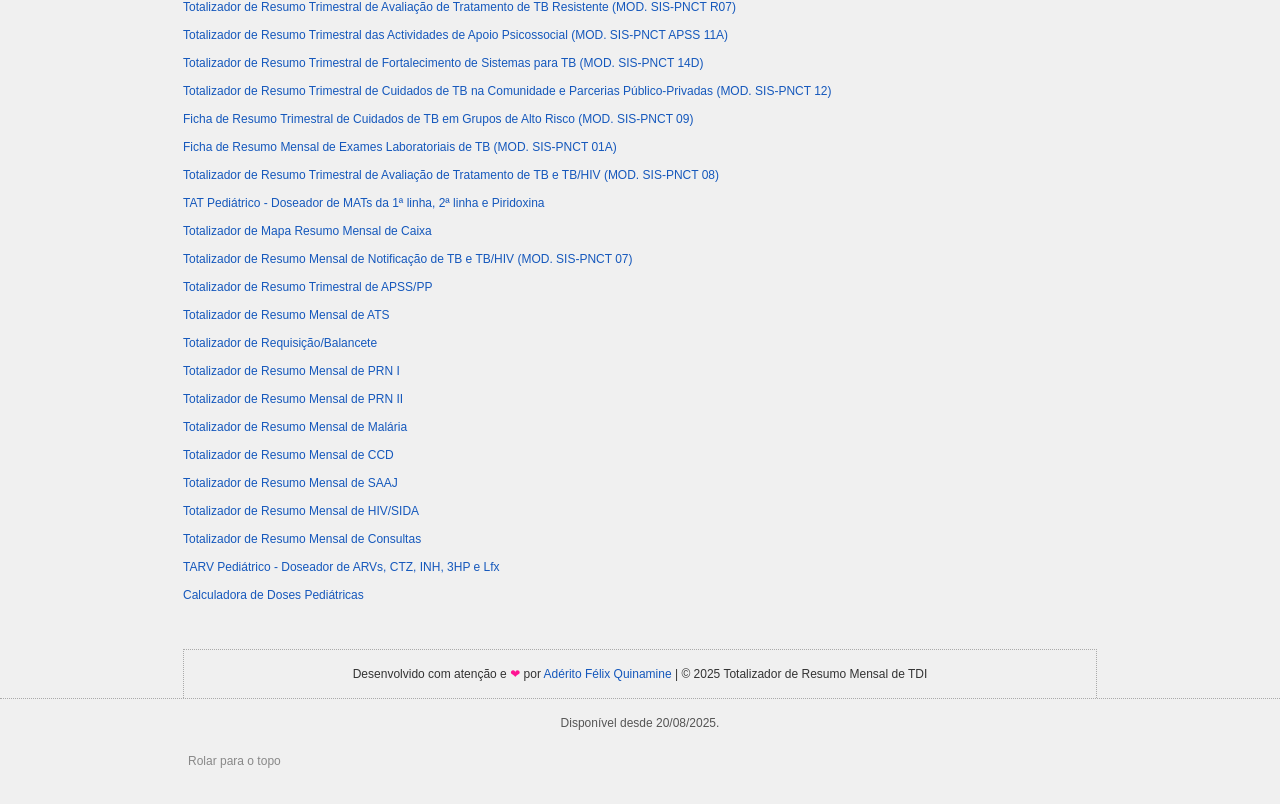
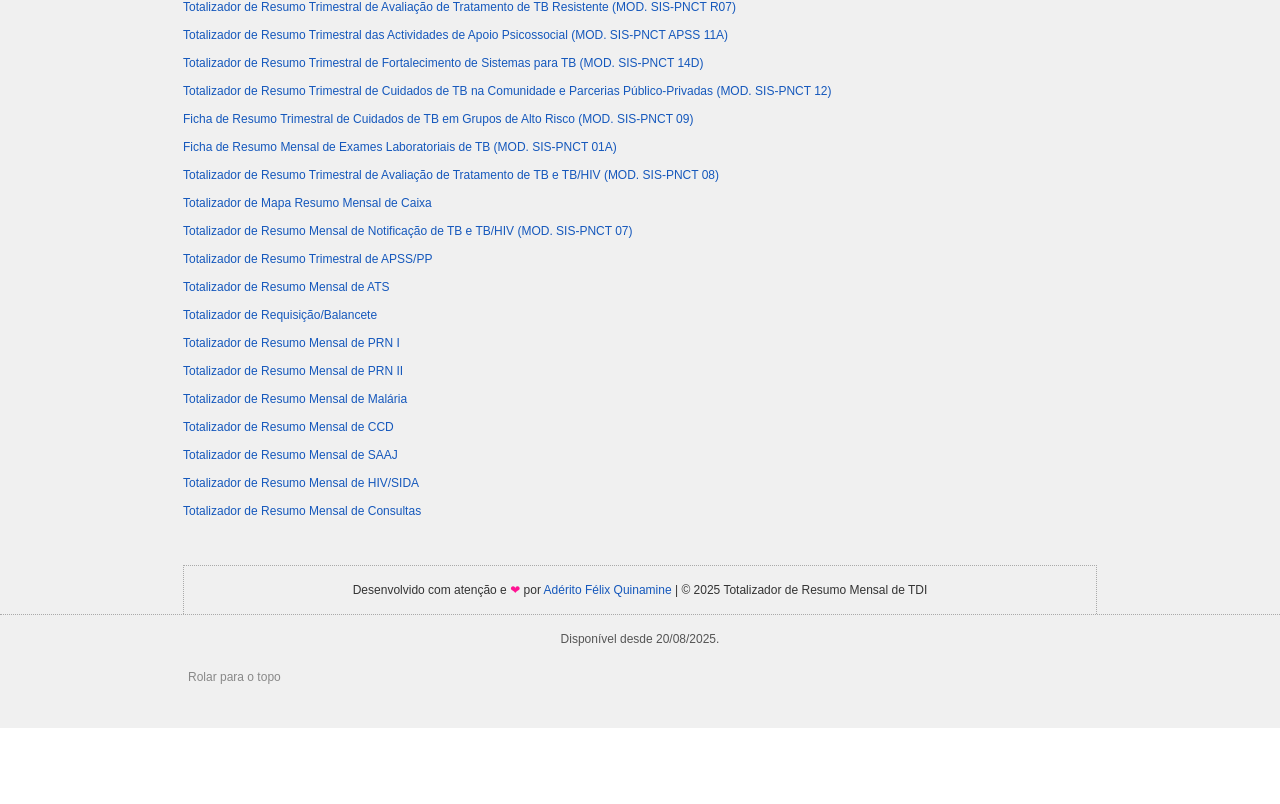
Before and after one commit to Quinamine/totalizador-de-resumo-mensal-de-tdi, a plain HTML site: page index.html in a window 1280 px wide. Shown: the part 1209-2013 px from the top of the page. After the commit the page ends 1937 px from the top, so only its background shows below. Drawn offline with Linux system fonts and the light colour scheme; a script that the page names is missing.

Commit message:
HTML: Omiti os links de acesso aos doseadores de fármacos por esses necessitarem de regulamentação da ANARME e/ou MISAU.

```diff
--- a/index.html
+++ b/index.html
@@ -371,7 +371,7 @@
                 <figure>
                     <img alt="Totalizador de Resumo Mensal de TDI" src=imagens/totalizador-de-resumo-mensal-de-tdi.png class="artigo__img artigo__img--center">
                 </figure>
-                <p>O <strong>Totalizador de Resumo Mensal de <abbr title="Tratamento de Desnutrição no Internamento">TDI</abbr></strong> é um serviço online gratuito que auxilia na elaboração do resumo mensal de Tratamento de Desnutrição no Internamento (TDI) por meio do cálculo automático dos totais com base nos dados inseridos pelo usuário. Foi desenvolvido de acordo com o modelo da ficha de resumo mensal de TDI actualmente vigente no Serviço Nacional de Saúde em Moçambique.</p>
+                <p>O <strong>Totalizador de Resumo Mensal de <abbr title="Tratamento de Desnutrição no Internamento">TDI</abbr></strong> é um serviço online gratuito, que auxilia na elaboração do resumo mensal de Tratamento de Desnutrição no Internamento (TDI) por meio do cálculo automático dos totais com base nos dados inseridos pelo usuário. Foi desenvolvido de acordo com o modelo da ficha de resumo mensal de TDI actualmente vigente no Serviço Nacional de Saúde em Moçambique.</p>
                 <h3 class="artigo__titulo artigo__titulo--nivel-2">Objectivos</h3>
                 <ul class="artigo__lista artigo__lista--ul">
                     <li>Auxiliar os profissionais de saúde na totalização do resumo mensal de TDI com exatidão e prontidão;</li>
@@ -480,7 +480,7 @@
                         <li><a href=https://quinamine.github.io/ficha-de-resumo-trimestral-de-cuidados-de-tb-em-grupos-de-alto-risco/index.html class="footer__nav__link">Ficha de Resumo Trimestral de Cuidados de TB em Grupos de Alto Risco (MOD. SIS-PNCT 09)</a></li>
                         <li><a href=https://quinamine.github.io/ficha-de-resumo-mensal-de-exames-laboratoriais-de-tb/index.html class="footer__nav__link" class="footer__nav__link">Ficha de Resumo Mensal de Exames Laboratoriais de TB (MOD. SIS-PNCT 01A)</a></li>
                         <li><a href=https://quinamine.github.io/totalizador-de-resumo-trimestral-de-avaliacao-de-tto-de-tb-e-tb-hiv/index.html class="footer__nav__link">Totalizador de Resumo Trimestral de Avaliação de Tratamento de TB e TB/HIV (MOD. SIS-PNCT 08)</a></li>
-                        <li><a href=https://quinamine.github.io/tat-pediatrico/index.html class="footer__nav__link">TAT Pediátrico - Doseador de MATs da 1ª linha, 2ª linha e Piridoxina</a></li>
+                        <li class="--display-none"><a href=https://quinamine.github.io/tat-pediatrico/index.html class="footer__nav__link">TAT Pediátrico - Doseador de MATs da 1ª linha, 2ª linha e Piridoxina</a></li>
                         <li><a href=https://quinamine.github.io/totalizador-de-mapa-resumo-mensal-de-caixa/index.html class="footer__nav__link">Totalizador de Mapa Resumo Mensal de Caixa</a></li>
                         <li><a href=https://quinamine.github.io/totalizador-de-resumo-mensal-de-notificacao-de-tb-e-tb-hiv/index.html class="footer__nav__link">Totalizador de Resumo Mensal de Notificação de TB e TB/HIV (MOD. SIS-PNCT 07)</a></li>
                         <li><a href=https://quinamine.github.io/totalizador-de-resumo-trimestral-de-apss-e-pp/index.html class="footer__nav__link">Totalizador de Resumo Trimestral de APSS/PP</a></li>
@@ -493,8 +493,8 @@
                         <li><a href=https://quinamine.github.io/totalizador-de-resumo-mensal-de-saaj/index.html class="footer__nav__link">Totalizador de Resumo Mensal de SAAJ</a></li>
                         <li><a href=https://quinamine.github.io/totalizador-de-resumo-mensal-de-hiv-e-sida/index.html class="footer__nav__link">Totalizador de Resumo Mensal de HIV/SIDA</a></li>
                         <li><a href=https://quinamine.github.io/totalizador-de-resumo-mensal-de-consultas/index.html class="footer__nav__link">Totalizador de Resumo Mensal de Consultas</a></li>
-                        <li><a href=https://quinamine.github.io/tarv-pediatrico/index.html class="footer__nav__link">TARV Pediátrico - Doseador de ARVs, CTZ, INH, 3HP e Lfx</a></li>
-                        <li><a href=https://quinamine.github.io/calculadora-de-doses-pediatricas/index.html class="footer__nav__link">Calculadora de Doses Pediátricas</a></li>
+                        <li class="--display-none"><a href=https://quinamine.github.io/tarv-pediatrico/index.html class="footer__nav__link">TARV Pediátrico - Doseador de ARVs, CTZ, INH, 3HP e Lfx</a></li>
+                        <li class="--display-none"><a href=https://quinamine.github.io/calculadora-de-doses-pediatricas/index.html class="footer__nav__link">Calculadora de Doses Pediátricas</a></li>
                     </ul>
                 </nav>
                 <p class="footer__p footer__p--created-by">Desenvolvido com atenção e <span class="footer__p__heart">❤</span> por <a href=https://quinamine.github.io/aderito-felix-quinamine/index.html title="Acessar biografia &raquo;">Adérito Félix Quinamine</a> | ©&nbsp;<span class="footer__current-year"></span> Totalizador de Resumo Mensal de TDI</p>
```
Also changed, not shown: 1 other file.
